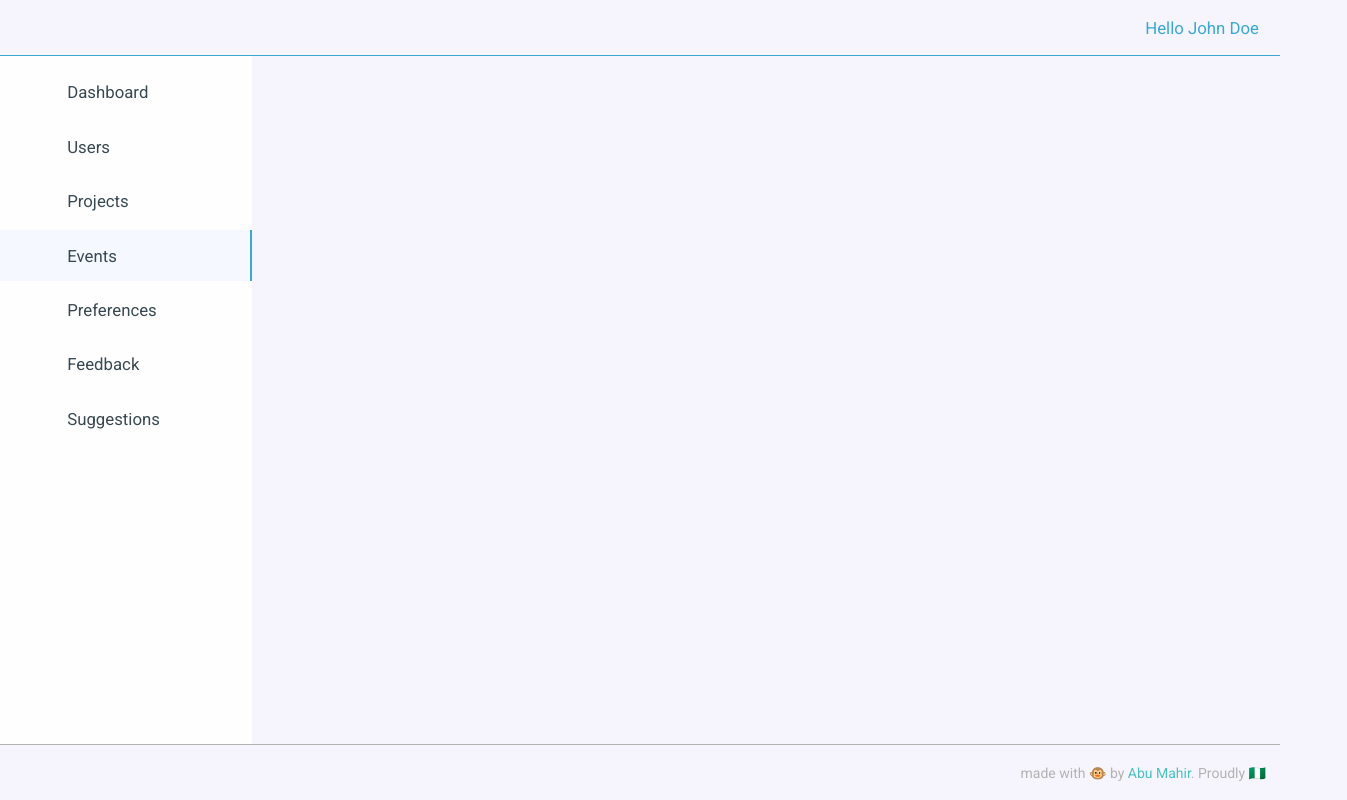
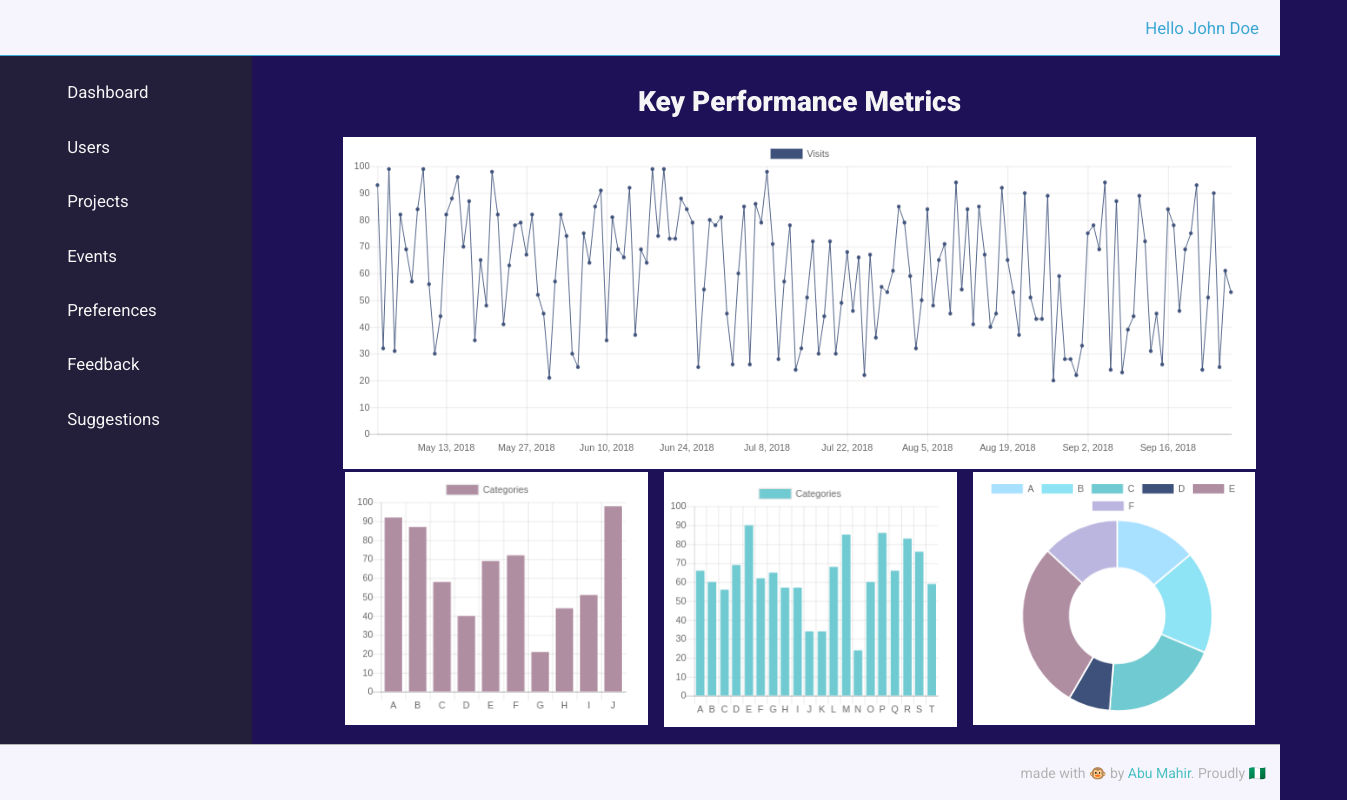
Before and after one commit to AbuMahir980/react-dashboard, a React (Vite) app: page /dashboard in a window 1280 px wide. Shown: the whole page, 1347 px wide, since content can reach past the window. Built offline with nearby package versions, Linux system fonts and the light colour scheme.

Commit message:
Add Dashboard component contents

```diff
--- a/src/components/Dashboard/Dashboard.jsx
+++ b/src/components/Dashboard/Dashboard.jsx
@@ -2,7 +2,10 @@ import Header from "./components/Header";
 import Footer from "./components/Footer";
 import Sidebar from "./components/Sidebar";
 import Userprofile from "./datas/Userprofile";
-
+import Chart from '../../assets/dashboard-chart.png';
+import Barchart from '../../assets/dashboard-barchart.png';
+import Graph from '../../assets/dashboard-graph1.png';
+import Piechart from '../../assets/dashboard-piechart.png';
 const Dashboard = (props) => {
 
     const {user} = props
@@ -12,11 +15,23 @@ const Dashboard = (props) => {
             <div id="contents">
                 <Header user={Userprofile}/>
                 <Sidebar />
-                <main>
+                <main className="content">
+                    <div className="content-mini">
+                        <h1>Key Performance Metrics</h1>
                     <div>
-                        <img src="" alt="" />
-                        <h3></h3>
-
+                        <img src={Chart} alt="dashboard-chart" />
+                    </div>
+                    <div className="mini-content">
+                        <div>
+                            <img src={Barchart} alt="dashboard-chart" />
+                        </div>
+                        <div>
+                            <img src={Graph} alt="dashboard-chart" />
+                        </div>
+                        <div>
+                            <img src={Piechart} alt="dashboard-chart" />
+                        </div>
+                    </div>
                     </div>
                 </main>
                 <Footer />
--- a/src/css/index.css
+++ b/src/css/index.css
@@ -2,7 +2,9 @@
 
 body {
     font: 400 14px Roboto, sans-serif;
-    background: #f6f4fc;
+    /* background: #f6f4fc; */
+    background: #1f1157;
+    color: whitesmoke;
     -webkit-font-smoothing: antialiased;
     margin: 0;
     padding: 0;
@@ -30,10 +32,28 @@ a {
 
 .content {
     display: flex;
+    flex-direction: column;
     justify-content: center;
     align-items: top;
     flex: 1;
-    margin: 5.5em 0;
+    margin: 4em 0;
     width: 100%;
-    min-width: 260px;
+    max-width: 1095px;
+    /* background-color: #3ba8d4; */
+    padding: 10px 0px;
 }
+
+.content .mini-content {
+    display: flex;
+    justify-content: space-between;
+    gap: 16px;
+}
+
+.content .content-mini {
+    display: flex;
+    flex-direction: column;
+    justify-content: center;
+    align-items: center;
+    margin: auto 20px;
+    background-color: ;
+}
--- a/src/css/sidebar.css
+++ b/src/css/sidebar.css
@@ -14,14 +14,14 @@
     transition: all 0.3s ease-in;
     width: 15em;
     height: 100%;
-    background: #fefefe;
+    background: #231E39;
     font-size: 1.2em;
 }
 
 .active {
-    color: #3ba8d4;
-    background-color: #f5f8fe;
-    border-right: 2px solid #3ba8d4;
+    /* color: #231E39; */
+    /* background-color: wheat; */
+    /* border-right: 2px solid whitesmoke; */
 }
 
 .sidebar:hover,
@@ -49,7 +49,7 @@
     display: inline-block;
     width: 100%;
     height: 3em;
-    color: #394951;
+    color: whitesmoke;
 }
 
 .sidebar-list-item em {
@@ -60,7 +60,9 @@
 }
 
 .sidebar-list-item:hover {
-    background: #f5f8fe;
+    background: whitesmoke;
+    color: #231E39;
+    border-right: 2px solid #624bc4;
 }
 
 .sidebar-list-item > i {
```
